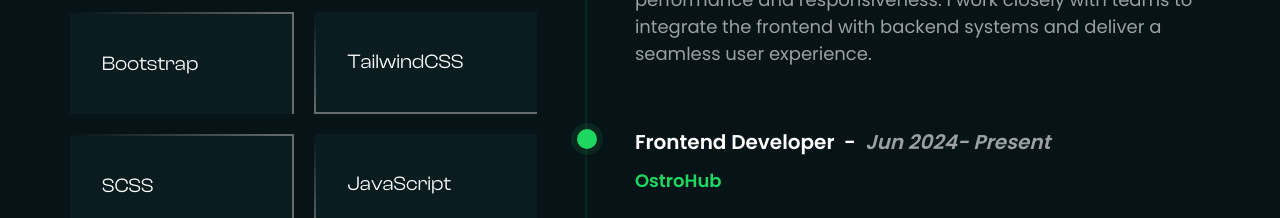
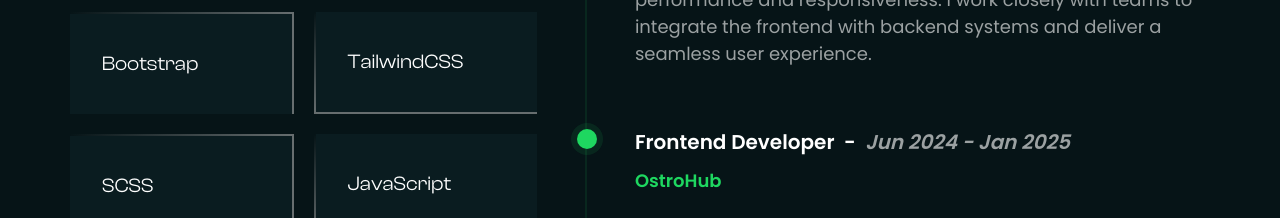
Before and after one commit to SAMUEL-UME/sammy-portfolio, a React (Vite) app: page / in a window 1280 px wide. Shown: the part 6760-6978 px from the top of the page. Built offline with nearby package versions, Linux system fonts and the light colour scheme.

Commit message:
Update experience.jsx

```diff
--- a/src/components/skills&&experience/experience.jsx
+++ b/src/components/skills&&experience/experience.jsx
@@ -70,7 +70,7 @@ const Experience = () => {
                   Frontend Developer &nbsp;
                   <span>-</span> &nbsp;
                   <span className="italic text-[#FFFFFF99]">
-                   Jun 2024- Present
+                   Jun 2024 - Jan 2025
                   </span>
                 </h3>
                 <p
```
